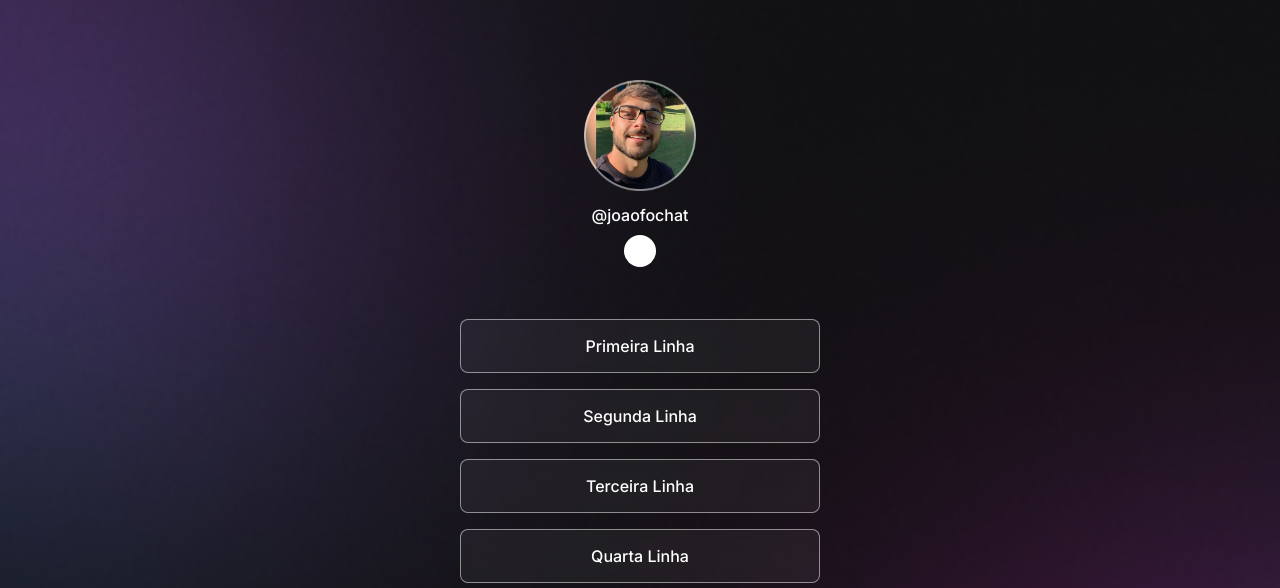
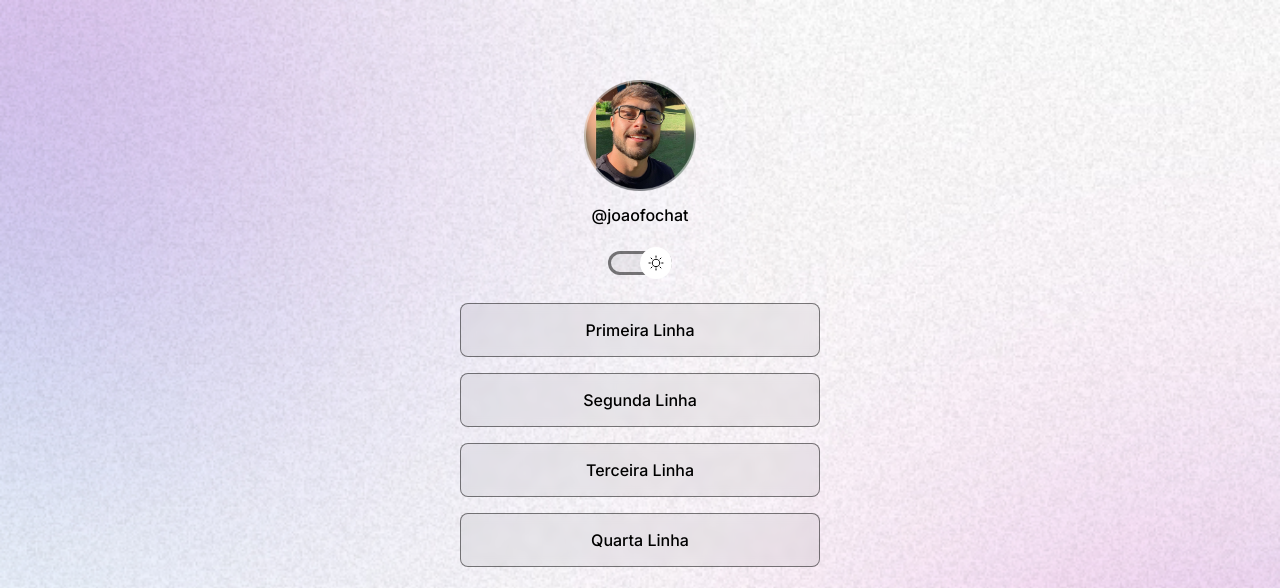
Before and after one commit to jvfochat/rocketseat-html-css, a plain HTML site: page index.html in a window 1280 px wide. Shown: the top 588 px of the page. Drawn offline with nearby package versions, Linux system fonts and the light colour scheme.

Commit message:
project rocket

```diff
--- a/index.html
+++ b/index.html
@@ -1,5 +1,5 @@
 <!DOCTYPE html>
-<html lang="pt-br" class="">
+<html lang="pt-br" class="light">
   <head>
     <link rel="preconnect" href="https://fonts.googleapis.com" />
     <link rel="preconnect" href="https://fonts.gstatic.com" crossorigin />
--- a/style.css
+++ b/style.css
@@ -11,7 +11,7 @@
   --surface-color: rgba(255, 255, 255, 0.05);
   --surface-color-hover: rgba(0, 0, 0, 0.2);
   --highlight-color: rgba(255, 255, 255, 0.2);
-  --switch-bg-url: url(./assets/moon-star.sgv);
+  --switch-bg-url: url(./assets/moon-star.svg);
 }
 
 .light {
@@ -51,12 +51,39 @@ body * {
   margin: 8px;
 }
 
+#switch {
+  position: relative;
+  width: 64px;
+  margin: 4px auto;
+  margin-top: 24px;
+}
+
 #switch button {
   width: 32px;
   height: 32px;
   background: white var(--switch-bg-url) no-repeat center;
   border: 0;
   border-radius: 50%;
+  position: absolute;
+  top: 50%;
+  left: 0;
+  z-index: 1;
+  transform: translateY(-50%);
+}
+
+.light #switch button {
+  right: 0;
+  left: initial;
+}
+
+#switch span {
+  display: block;
+  width: 64px;
+  height: 24px;
+  background: var(--surface-color);
+  border: 3px solid var(--stroker-color);
+  -webkit-backdrop-filter: blur(4px);
+  border-radius: 9999px;
 }
 
 ul {
@@ -64,11 +91,10 @@ ul {
   display: flex;
   flex-direction: column;
   gap: 16px;
-  padding: 24px 0;
+  /* padding: 24px 0; */
 }
 
 ul li a {
-  border: 1px solid red;
   display: flex;
   align-items: center;
   justify-content: center;
```
